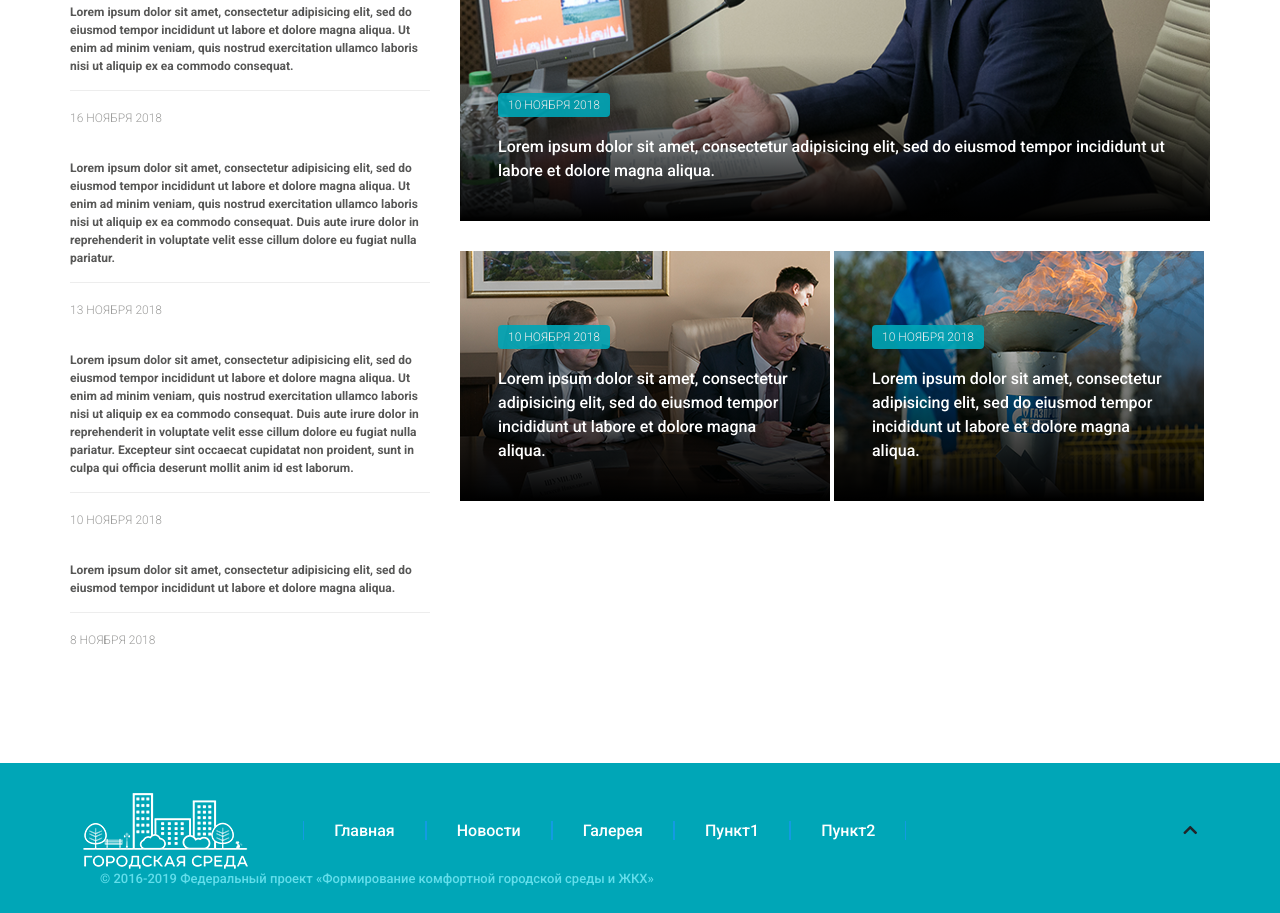
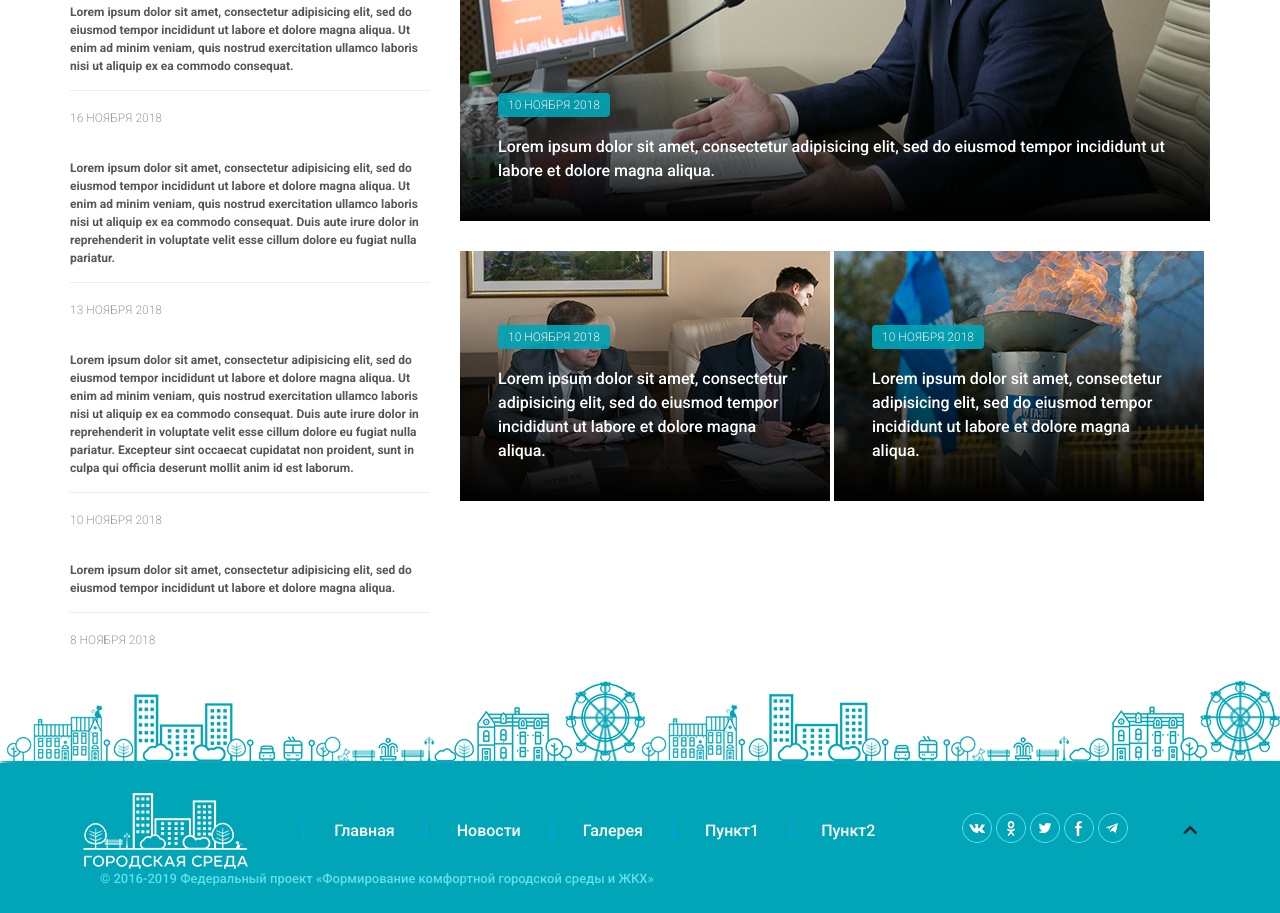
Before and after one commit to foxxycat/portfolio, a plain HTML site: page index.html in a window 1280 px wide. Shown: the part 1420-2333 px from the top of the page. Drawn offline with nearby package versions, Linux system fonts and the light colour scheme.

Commit message:
Update style.css

```diff
--- a/style.css
+++ b/style.css
@@ -29,13 +29,13 @@ a {
 }
 .header {
 
-	background-image: url(../img/header-img.png);
+	background-image: url(header-img.png);
 	background-repeat: no-repeat;
 	background-position: bottom;
 }
 .top-footer {
 	height: 82px;
-	background-image: url(../img/footer-img.png);
+	background-image: url(footer-img.png);
 	background-repeat: no-repeat;
 }
 .navigator {
@@ -142,7 +142,7 @@ svg path.active {
 	margin-top: 40px;
 }
 .social-icons a {
-	background-image: url(../img/social-icons.png);
+	background-image: url(social-icons.png);
 	background-repeat: no-repeat;
 	height: 30px;
 	width: 30px;
```
